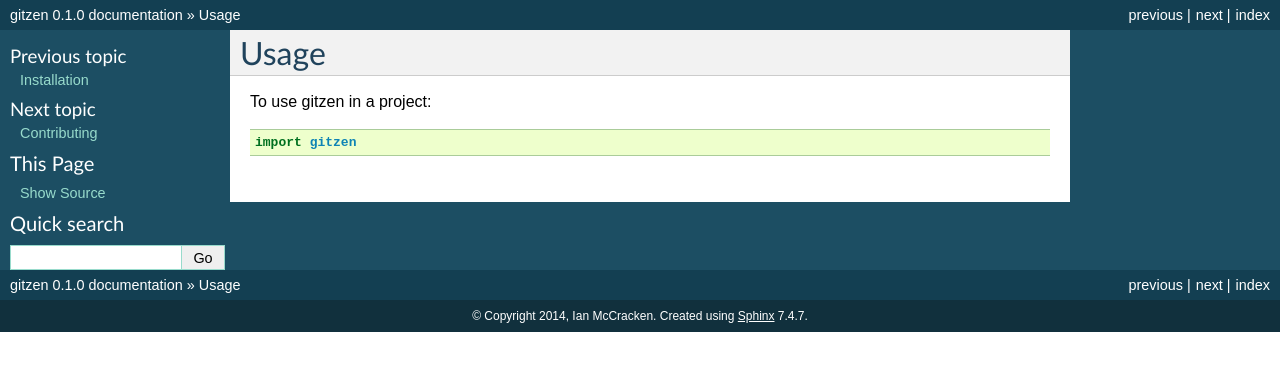
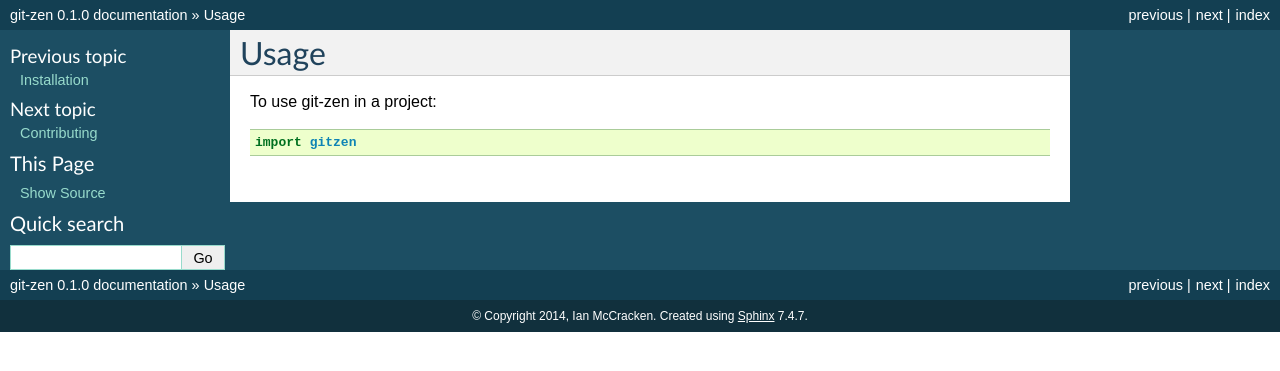
Before and after one commit to iancmcc/git-zen, a Sphinx documentation site: the page built from docs/usage.rst, in a window 1280 px wide. Shown: the top 371 px of the page. Built offline with Sphinx 7.4.7, drawn with Linux system fonts in a browser that asks for light colours.

Commit message:
Do some renaming

```diff
--- a/docs/conf.py
+++ b/docs/conf.py
@@ -52,7 +52,7 @@ source_suffix = '.rst'
 master_doc = 'index'
 
 # General information about the project.
-project = u'gitzen'
+project = u'git-zen'
 copyright = u'2014, Ian McCracken'
 
 # The version info for the project you're documenting, acts as replacement for
@@ -198,7 +198,7 @@ latex_elements = {
 # Grouping the document tree into LaTeX files. List of tuples
 # (source start file, target name, title, author, documentclass [howto/manual]).
 latex_documents = [
-  ('index', 'gitzen.tex', u'gitzen Documentation',
+  ('index', 'git-zen.tex', u'git-zen Documentation',
    u'Ian McCracken', 'manual'),
 ]
 
@@ -228,7 +228,7 @@ latex_documents = [
 # One entry per manual page. List of tuples
 # (source start file, name, description, authors, manual section).
 man_pages = [
-    ('index', 'gitzen', u'gitzen Documentation',
+    ('index', 'git-zen', u'git-zen Documentation',
      [u'Ian McCracken'], 1)
 ]
 
@@ -242,8 +242,8 @@ man_pages = [
 # (source start file, target name, title, author,
 #  dir menu entry, description, category)
 texinfo_documents = [
-  ('index', 'gitzen', u'gitzen Documentation',
-   u'Ian McCracken', 'gitzen', 'One line description of project.',
+  ('index', 'git-zen', u'git-zen Documentation',
+   u'Ian McCracken', 'git-zen', 'One line description of project.',
    'Miscellaneous'),
 ]
 
--- a/docs/usage.rst
+++ b/docs/usage.rst
@@ -2,6 +2,6 @@
 Usage
 ========
 
-To use gitzen in a project::
+To use git-zen in a project::
 
 	import gitzen
```
